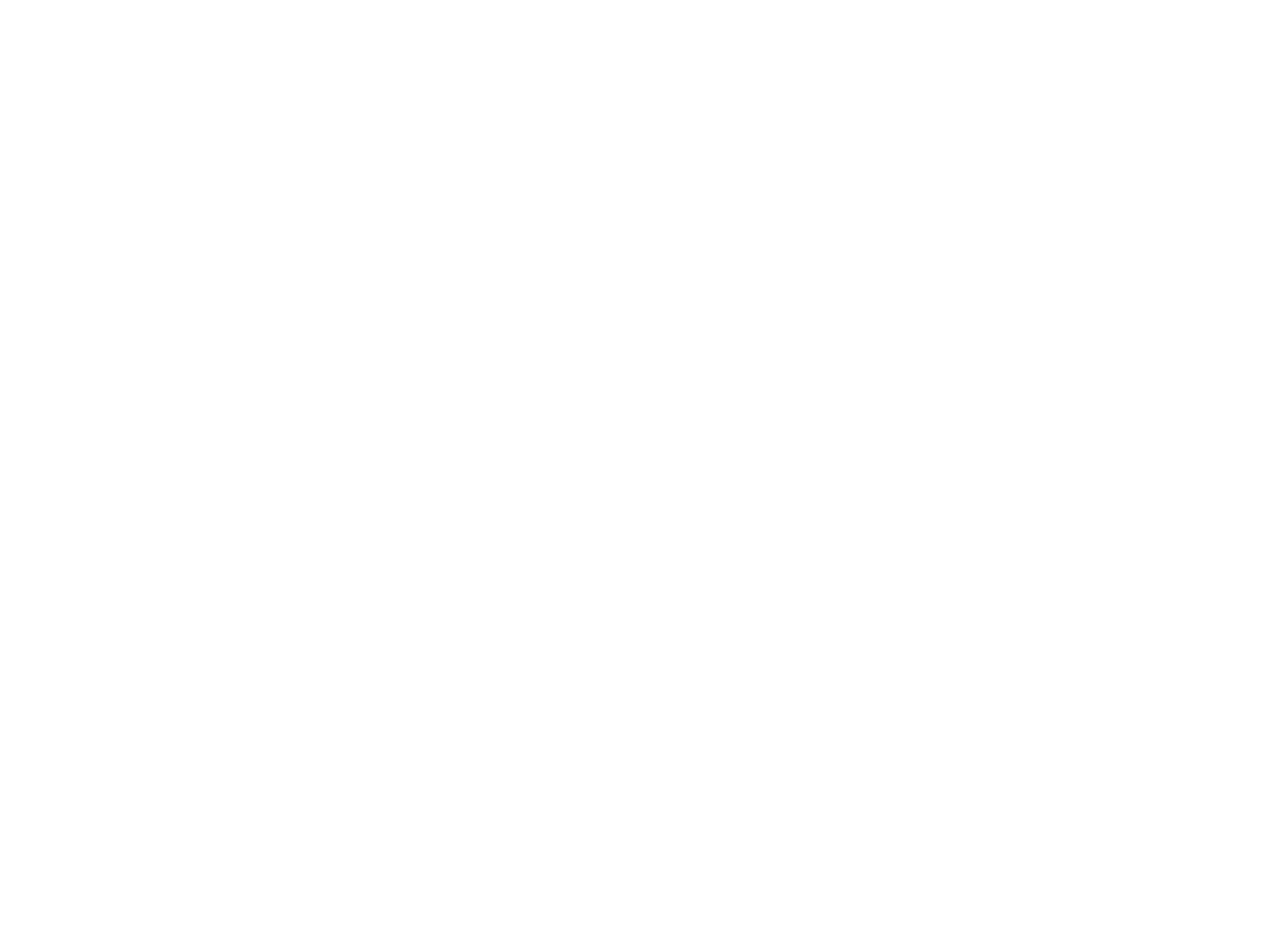
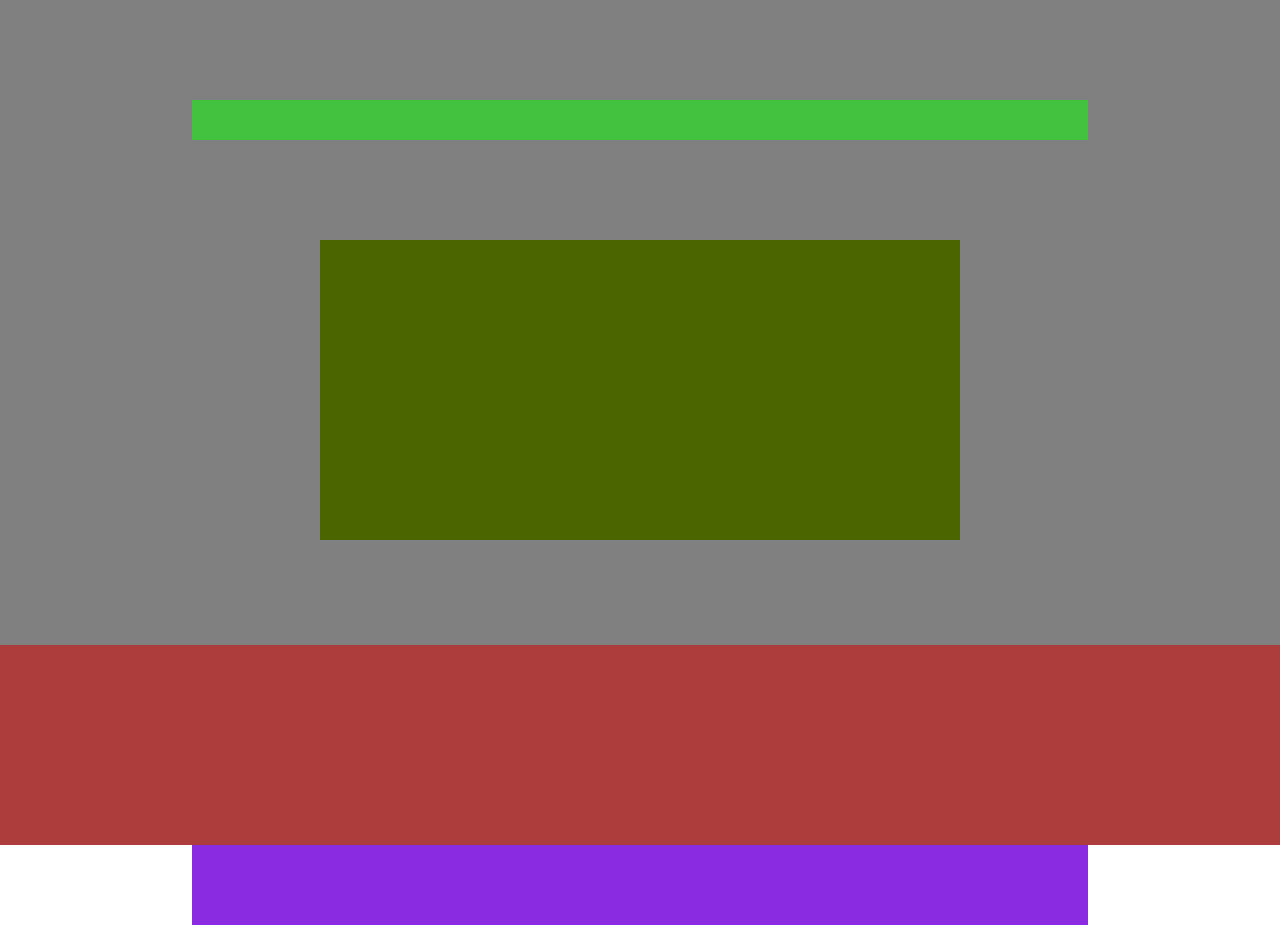
Before and after one commit to igorashs/building-with-backgrounds-and-gradients, a plain HTML site: page index.html in a window 1280 px wide. Before the commit the page ends 800 px from the top, so only its background shows below. Drawn offline with Linux system fonts and the light colour scheme.

Commit message:
add appropriately sized and positioned elements

```diff
--- a/style.css
+++ b/style.css
@@ -11,3 +11,46 @@
 html {
   font-size: 10px;
 }
+
+/* wrapper */
+.wrapper {
+  max-width: 1440px;
+  margin: 0 auto;
+  min-height: 100vh;
+}
+
+.hero {
+  display: flex;
+  flex-direction: column;
+  align-items: center;
+  width: 100%;
+  height: 645px;
+  background-color: grey;
+}
+
+nav {
+  width: 70%;
+  height: 40px;
+  margin-top: 10rem;
+  background-color: rgb(66, 194, 62);
+}
+
+header {
+  width: 50%;
+  height: 300px;
+  margin-top: 10rem;
+  background-color: rgb(75, 102, 0);
+}
+
+.promos {
+  width: 100%;
+  height: 200px;
+  background-color: rgb(173, 61, 61);
+}
+
+footer {
+  width: 70%;
+  height: 80px;
+  margin: 0 auto;
+  background-color: blueviolet;
+}
```
